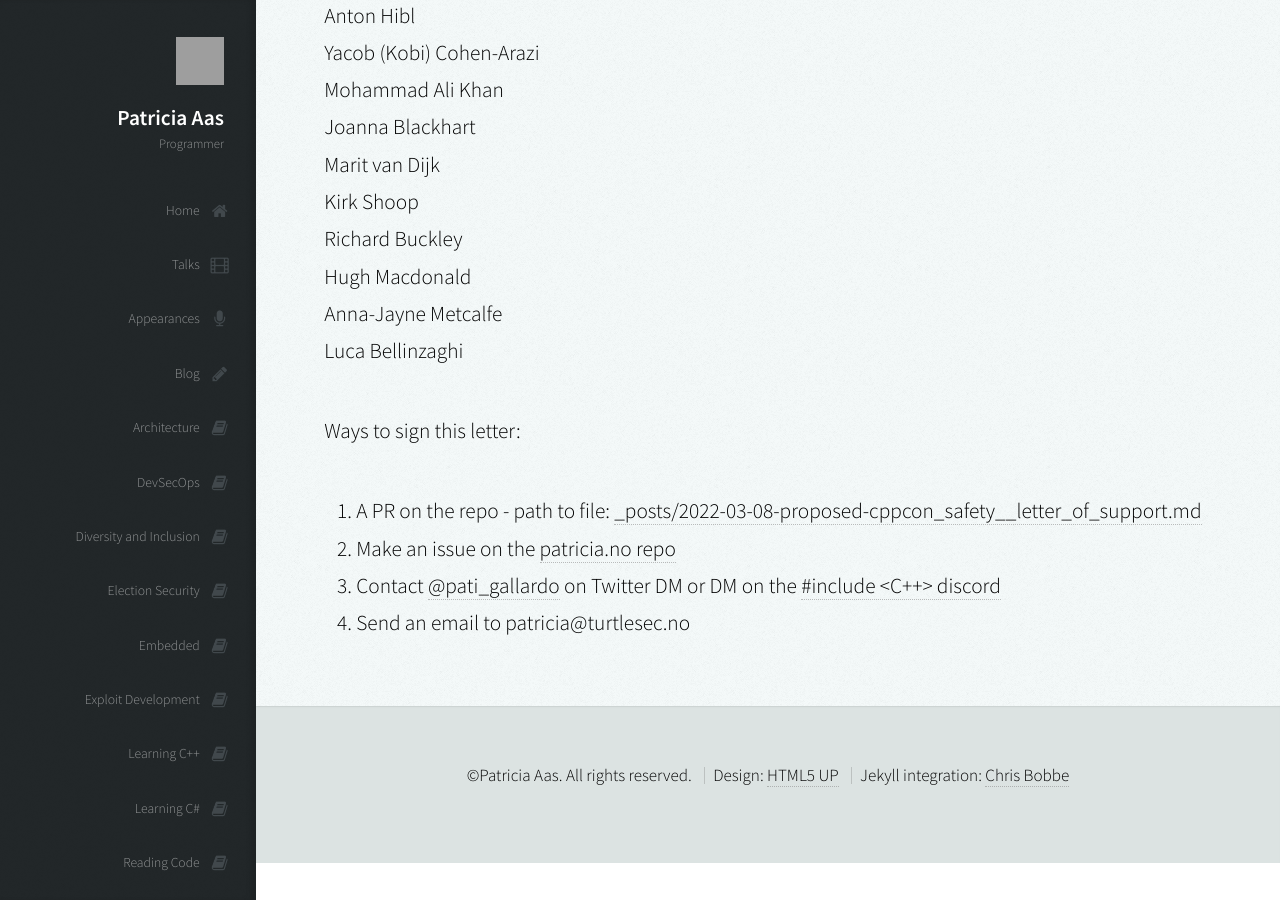
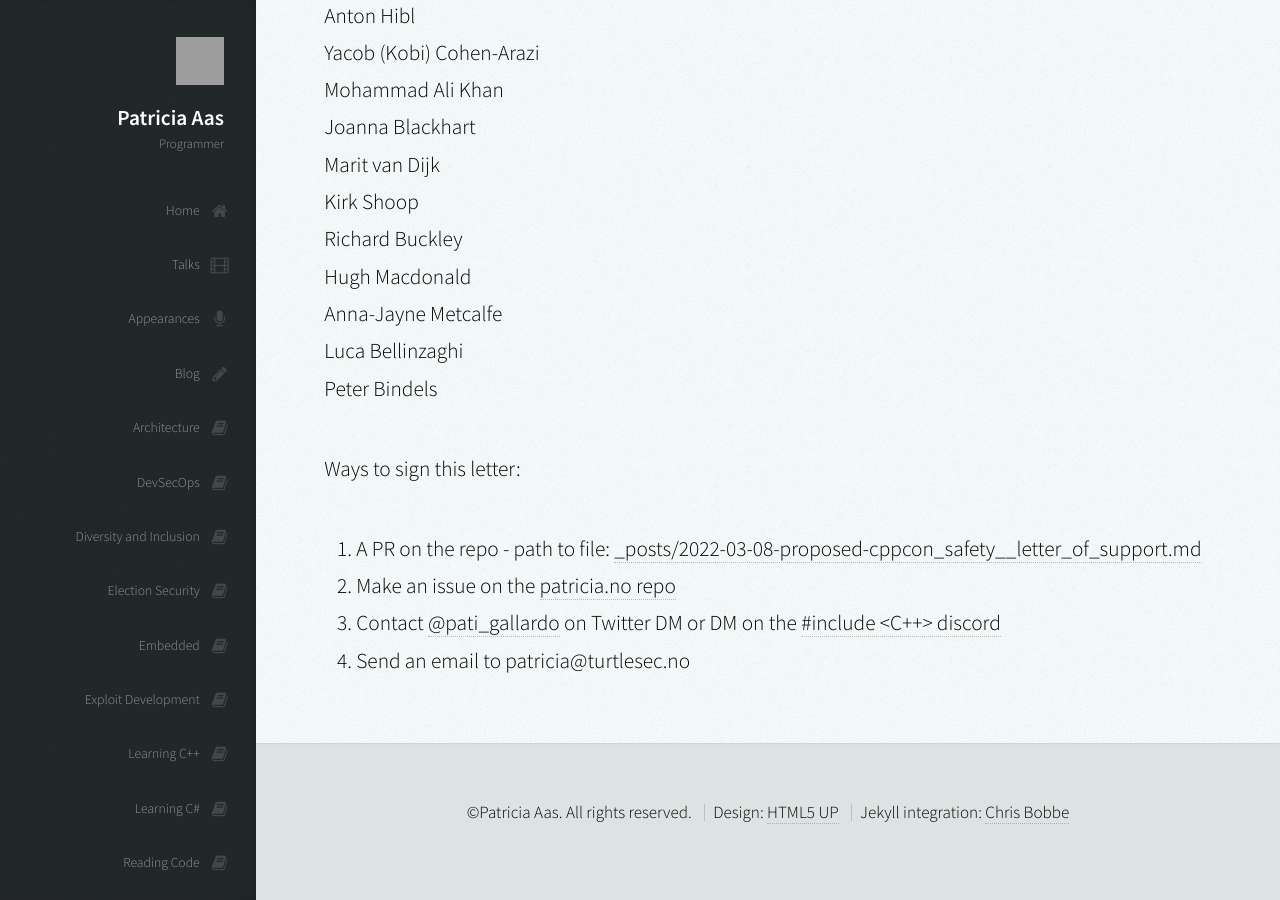
Before and after one commit to patricia-gallardo/patricia-gallardo.github.io, a Jekyll site: the page built from _posts/2022-03-08-proposed-cppcon_safety__letter_of_support.md, in a window 1280 px wide and 900 px high, scrolled down 3619 px. Built offline with Jekyll 4.4.1, drawn with Linux system fonts in a browser that asks for light colours; nearby versions of some CDN libraries; grey boxes are pictures that could not be loaded.

Commit message:
Update 2022-03-08-proposed-cppcon_safety__letter_of_support.md

```diff
--- a/_posts/2022-03-08-proposed-cppcon_safety__letter_of_support.md
+++ b/_posts/2022-03-08-proposed-cppcon_safety__letter_of_support.md
@@ -105,6 +105,7 @@ Richard Buckley <br>
 Hugh Macdonald <br>
 Anna-Jayne Metcalfe <br>
 Luca Bellinzaghi <br>
+Peter Bindels <br>
 
 
 Ways to sign this letter:
```
